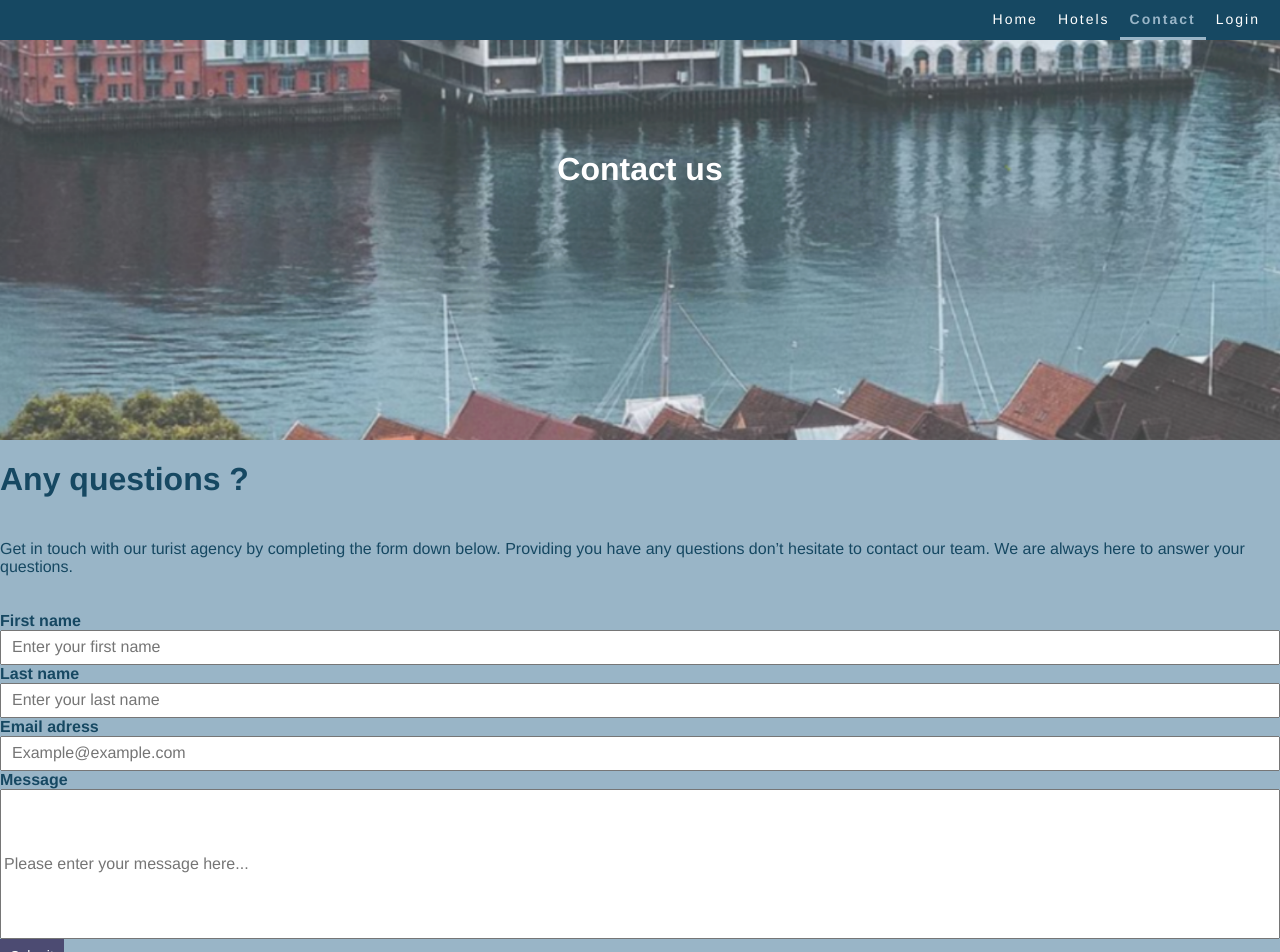
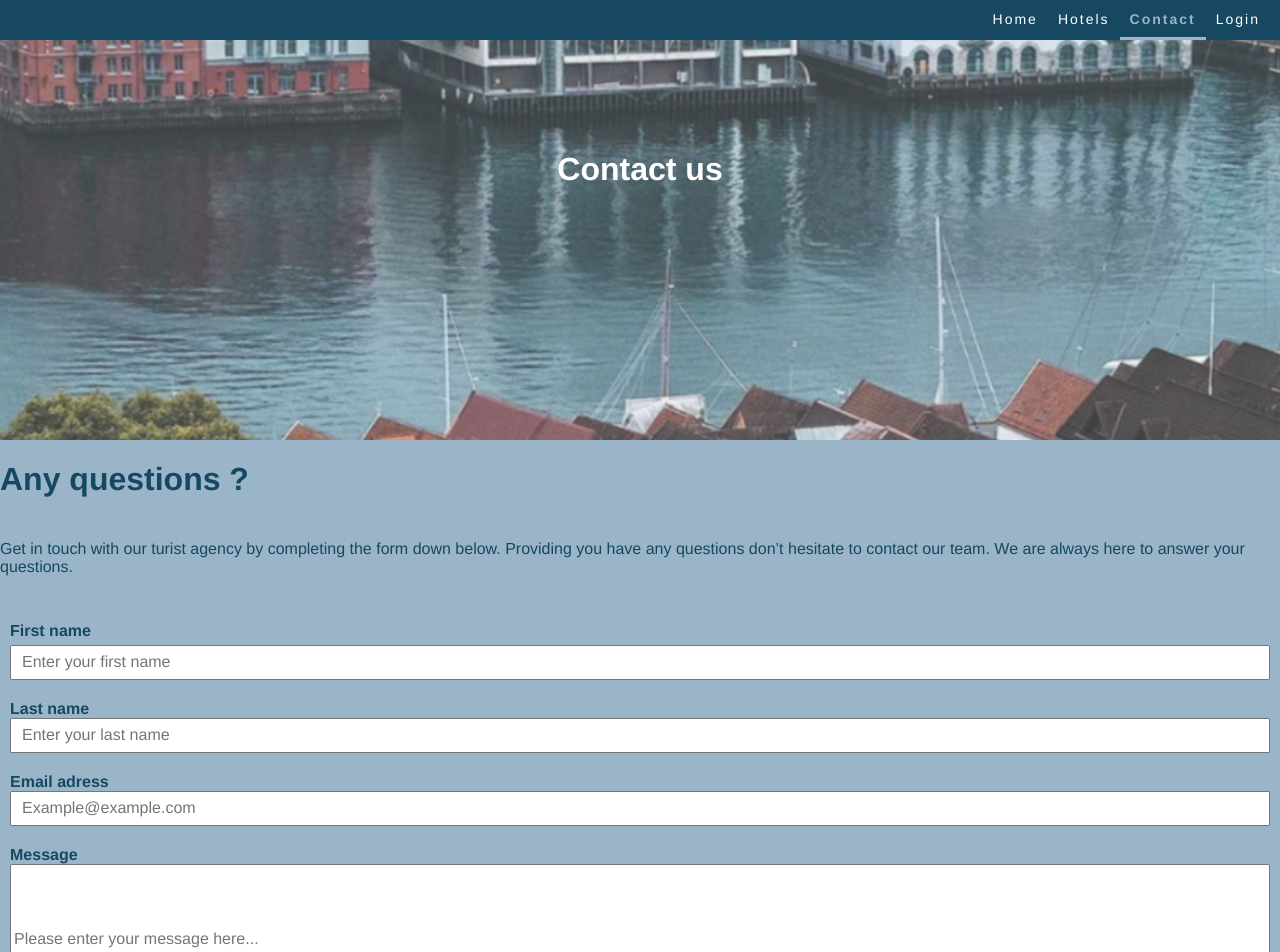
Before and after one commit to elisemykle/elise-myklebust-project-exam-2, a React (Create React App) app: page /Contact in a window 1280 px wide. Shown: the top 952 px of the page. Built offline with nearby package versions, Linux system fonts and the light colour scheme; a web font is replaced by a local one.

Commit message:
style form

```diff
--- a/src/components/visitor/contact/Contact.js
+++ b/src/components/visitor/contact/Contact.js
@@ -32,7 +32,7 @@ export default function Contact(props){
 		history.push("/Success");
 	}
 	return(
-		<form className="contact__form" onSubmit={handleSubmit(onSubmit)}>
+		<form className="contact__form"  onSubmit={handleSubmit(onSubmit)}>
 			<div className="contact__page">
 				<Hero title="Contact us" text="" classes="hero hero--contact" showSearch={false}/>
 				<div className="contact__contact--page">
@@ -40,28 +40,36 @@ export default function Contact(props){
 					<p className="contact__text">Get in touch with our turist agency by completing the form down below. Providing you have any questions don’t hesitate to contact our team. We are always here to answer your questions.
 					</p>
 				</div>
+				<div className="col-6 col-m-12">
 					<label className="form__label">First name</label>
 					<input className="form__input" name="firstname" placeholder="Enter your first name" ref={register}/>
 					{errors.firstname && <p className="error__message">Please enter minimum 2 characters.</p>}
 				</div>
+			</div>
 
+			<div className="col-6 col-m-12">
 				<div className="contact__page">
 					<label className="form__label">Last name</label>
 					<input className="form__input" name="lastname" placeholder="Enter your last name" ref={register}/>
 					{errors.lastname && <p className="error__message">Please enter minimum 2 characters.</p>}
 				</div>
+			</div>
 
+			<div className="col-12">
 				<div className="contact__page">
 					<label className="form__label">Email adress</label>
 					<input className="form__input" name="emailadress" placeholder="Example@example.com" ref={register}/>
 					{errors.emailadress && <p className="error__message">Please enter in a valid email format.</p>}
 				</div>
+			</div>
 
+			<div className="col-12">
 				<div className="contact__page">
 					<label className="form__label">Message</label>
 					<input className="message__input" as="textarea" name="message" placeholder="Please enter your message here..." ref={register}/>
 					{errors.message && <p className="error__message">Please enter in minimum 10 characters.</p>}
 				</div>
+			</div>
 			<button className="contact__button" type="submit">Submit</button>
 		</form>
 	)
```
Lines whose indentation alone changed are shown as unchanged.
